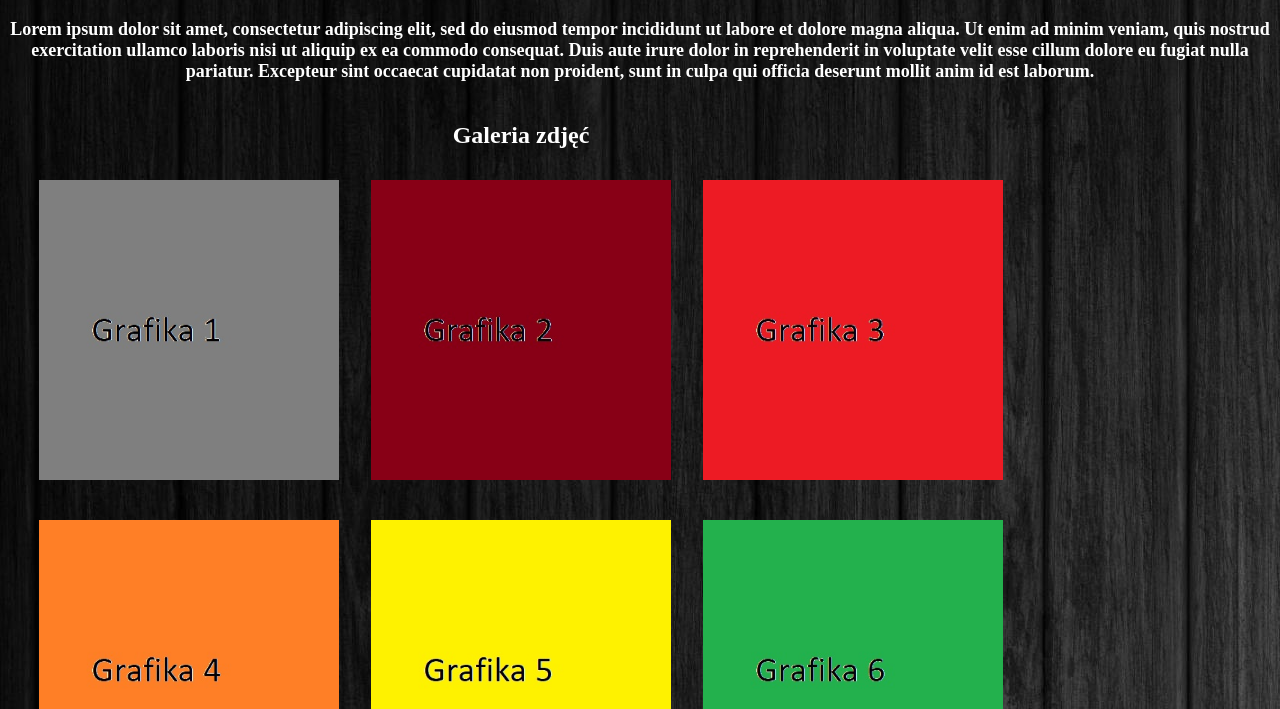
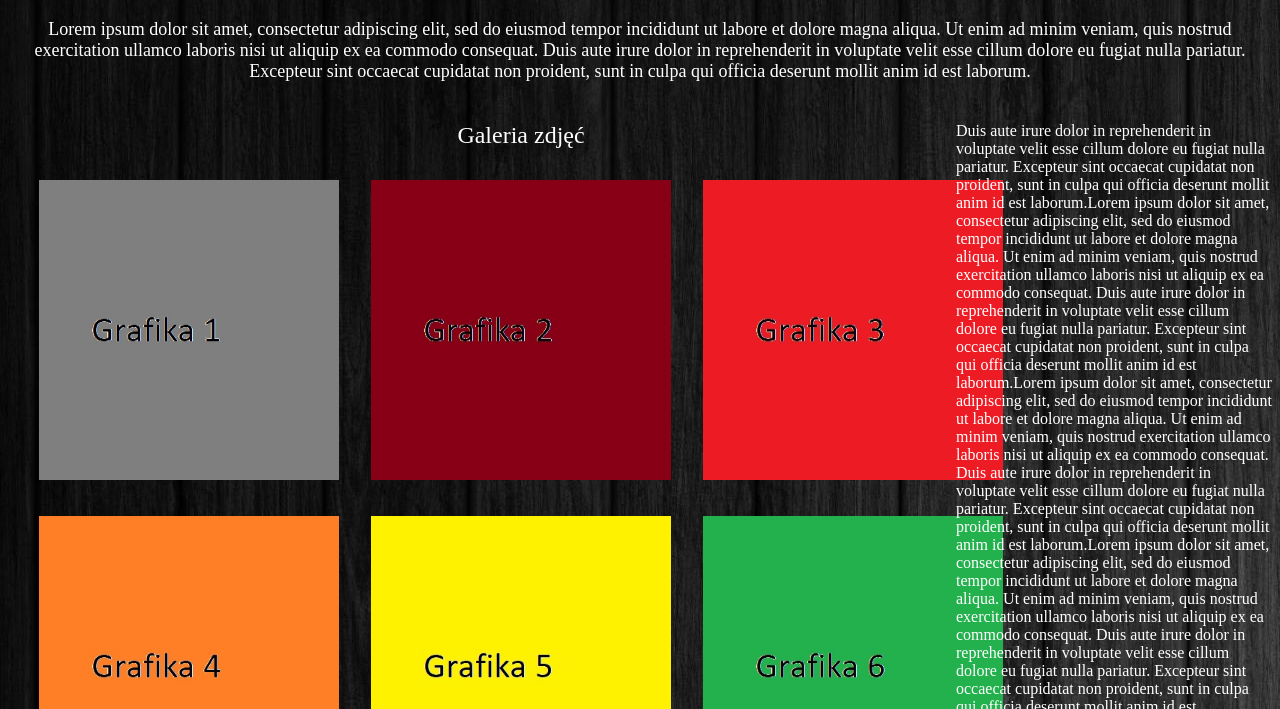
Before and after one commit to KLUS3K/PwI, a plain HTML site: page index.html in a window 1280 px wide. Shown: the part 91-800 px from the top of the page. Drawn offline with Linux system fonts and the light colour scheme.

Commit message:
Add files via upload

```diff
--- a/index.html
+++ b/index.html
@@ -1,7 +1,7 @@
 <!doctype html>
-<html>
+<html lang="pl">
 	<head>
-		<meta charset= "UTF8" />
+		<meta charset= "utf-8" />
 		<link rel="stylesheet"  href="style.css" type="text/css">
 		<title>
 			Dominik Kruszewski
@@ -9,8 +9,8 @@
 	</head>
 	<body>
 		<header>
-			<h1 id='naglowek'>Przykładowa strona internetowa<h1>
-		<header/>
+			<h1 id='naglowek'>Przykładowa strona internetowa</h1>
+		</header>
 		<div id='opis'>
 		Lorem ipsum dolor sit amet, consectetur adipiscing elit, sed do eiusmod tempor incididunt ut labore et dolore magna aliqua. Ut enim ad minim veniam, quis nostrud exercitation ullamco laboris nisi ut aliquip ex ea commodo consequat. Duis aute irure dolor in reprehenderit in voluptate velit esse cillum dolore eu fugiat nulla pariatur. Excepteur sint occaecat cupidatat non proident, sunt in culpa qui officia deserunt mollit anim id est laborum.
 		</div>
@@ -21,35 +21,35 @@
 				</caption>
 				<tr>
 					<td>
-						<img src = "g1.jpg">
+						<img src = "g1.jpg" alt="grafika 1">
 					</td>
 					<td>
-						<img src = "g2.jpg">
+						<img src = "g2.jpg" alt="grafika 2">
 					</td>
 					<td>
-						<img src = "g3.jpg">
+						<img src = "g3.jpg" alt="grafika 3">
 					</td>
 				</tr>
 				<tr>
 					<td>
-						<img src = "g4.jpg">
+						<img src = "g4.jpg" alt="grafika 4">
 					</td>
 					<td>
-						<img src = "g5.jpg">
+						<img src = "g5.jpg" alt="grafika 5">
 					</td>
 					<td>
-						<img src = "g6.jpg">
+						<img src = "g6.jpg" alt="grafika 6">
 					</td>
 				</tr>
 				<tr>
 					<td>
-						<img src = "g7.jpg">
+						<img src = "g7.jpg" alt="grafika 7">
 					</td>
 					<td>
-						<img src = "g8.jpg">
+						<img src = "g8.jpg" alt="grafika 8">
 					</td>
 					<td>
-						<img src = "g9.jpg">
+						<img src = "g9.jpg" alt="grafika 9">
 					</td>
 				</tr>
 			</table>
--- a/style.css
+++ b/style.css
@@ -1,8 +1,41 @@
 body { background-image: url(tlo.jpg)}
-#naglowek {color: white; font-size: xx-large; text-align: center; padding-bottom:30px; background-color: grey;}
-#opis {color: white; font-size: large; text-align: center; padding-bottom:40px; }
-#galeria {float: left; width: 70% margin-left: auto; margin-right: auto; }
-table {border-spacing: 8mm;}
-caption {color: white; font-size: x-large; text-align:center;}
-img {width:300px; height: 300px }
-#tekst{ float: right; width: 30%; color:white; font-size: medium; text-align: left;   }
+#naglowek {
+	color: white;
+	font-size: xx-large;
+	text-align: center;
+	padding-bottom:30px;
+	background-color: grey;
+}
+#opis {
+	color: white;
+	font-size: large;
+	text-align: center;
+padding-bottom:40px;
+}
+
+#galeria {
+	float: left;
+	width: 65%;
+	margin-left: auto;
+	margin-right: auto;
+}
+table {
+	border-spacing: 8mm;
+}
+caption {
+	color: white;
+	font-size: x-large;
+	text-align:center;
+}
+img {
+	width:300px;
+	height: 300px;
+}
+#tekst{
+	float: right;
+	width: 25%;
+	color:white;
+	font-size: medium;
+	text-align: left;
+	padding-left: 20px;
+}
```
